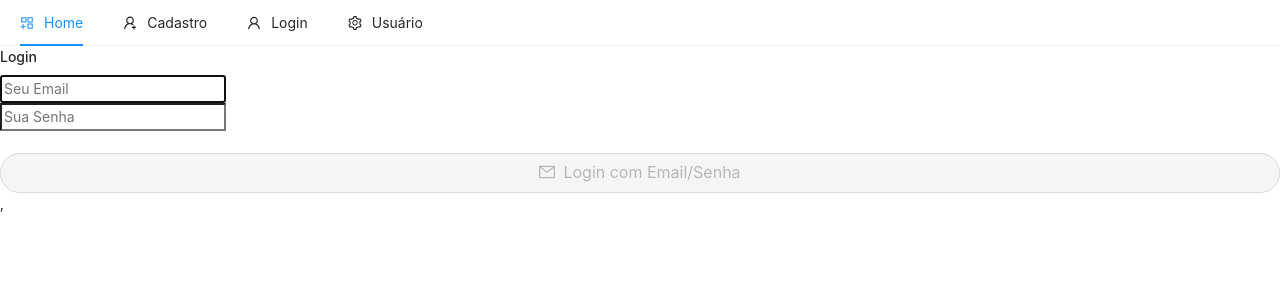
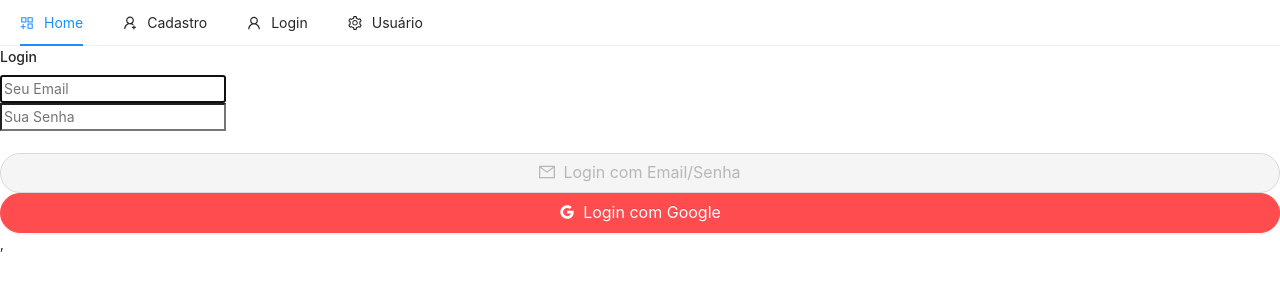
Before and after one commit to HervalMata/React_Redux_Ecommerce, a React (Create React App) app in the folder client/: page /login in a window 1280 px wide. Shown: the top 300 px of the page. Built offline with nearby package versions, Linux system fonts and the light colour scheme; no server answers.

Commit message:
Login With Google

```diff
--- a/client/src/pages/auth/Login.js
+++ b/client/src/pages/auth/Login.js
@@ -1,7 +1,7 @@
 import React, {useState} from 'react';
 import {toast} from "react-toastify";
-import {auth} from "../../firebase";
-import {MailOutlined} from "@ant-design/icons";
+import {auth, googleAuthProvider} from "../../firebase";
+import {GoogleOutlined, MailOutlined} from "@ant-design/icons";
 import {Button} from "antd";
 import { useDispatch } from 'react-redux';
 
@@ -36,6 +36,26 @@
         }
     };
 
+    const googleLogin = async () => {
+        auth.
+            signInWithPopup(googleAuthProvider)
+            .then(async (result) => {
+                const { user } = result;
+                const idTokenResult = await user.getIdTokenResult();
+                dispatch({
+                    type: "LOGGED_IN_USER",
+                    payload: {
+                        email: user.email,
+                        token: idTokenResult.token,
+                    },
+                });
+                history.push("/");
+            }).catch((err) => {
+                console.log(err);
+                toast.error(err.message);
+            });
+    };
+
     const loginForm = () => (
         <form onSubmit={handleSubmit}>
             <div className="form-group">
@@ -61,8 +81,14 @@
         <div className="container p-5">
             <div className="row">
                 <div className="col-md-6 offset-md-3">
-                    <h4>Login</h4>
+                    {loading ? (<h4 className="text-danger">Carregando...</h4> ) : (<h4>Login</h4>)}
                     {loginForm()}
+                    <Button
+                        onClick={googleLogin} type="danger"
+                        className="mb-3" block shape="round"
+                        icon={<GoogleOutlined />} size="large">
+                        Login com Google
+                    </Button>
                 </div>
             </div>
         </div>
```
